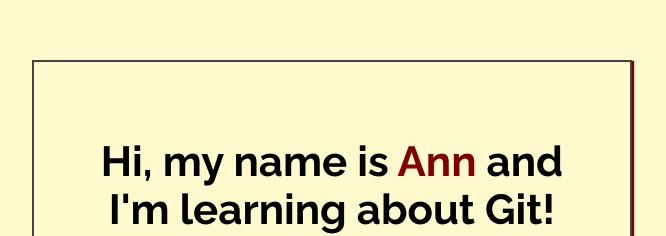
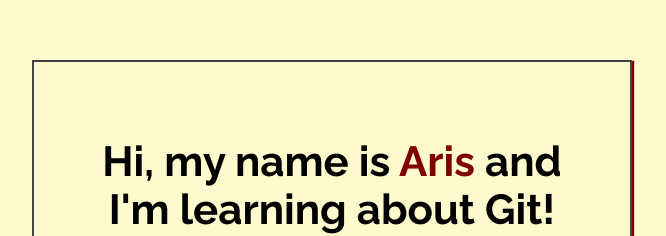
Before and after one commit to 1ArisD/my-first-repo, a plain HTML site: page index.html in a window 1280 px wide. Shown: the part 188-424 px from the top of the page, without its empty margins (308-974 px from the left). Drawn offline with Linux system fonts and the light colour scheme.

Commit message:
Added name to index.html

```diff
--- a/index.html
+++ b/index.html
@@ -14,7 +14,7 @@
 <body>
 
     <div class="greeting">
-        <h1>Hi, my name is <span class="highlight">Ann</span> and I'm learning about Git! </h1>
+        <h1>Hi, my name is <span class="highlight">Aris</span> and I'm learning about Git! </h1>
 
         <p>Yay! Git is the best!</p>
     </div>
```
